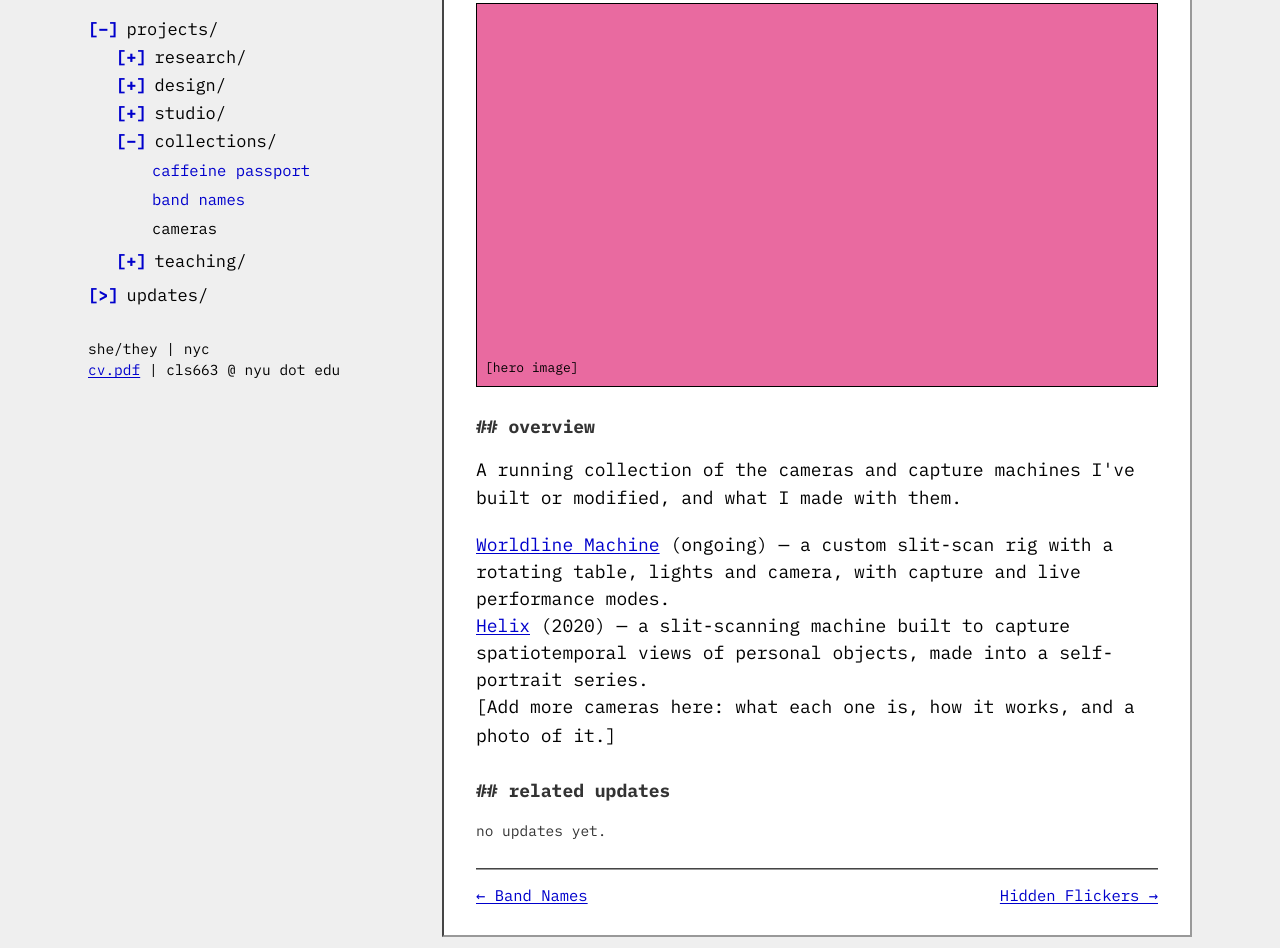
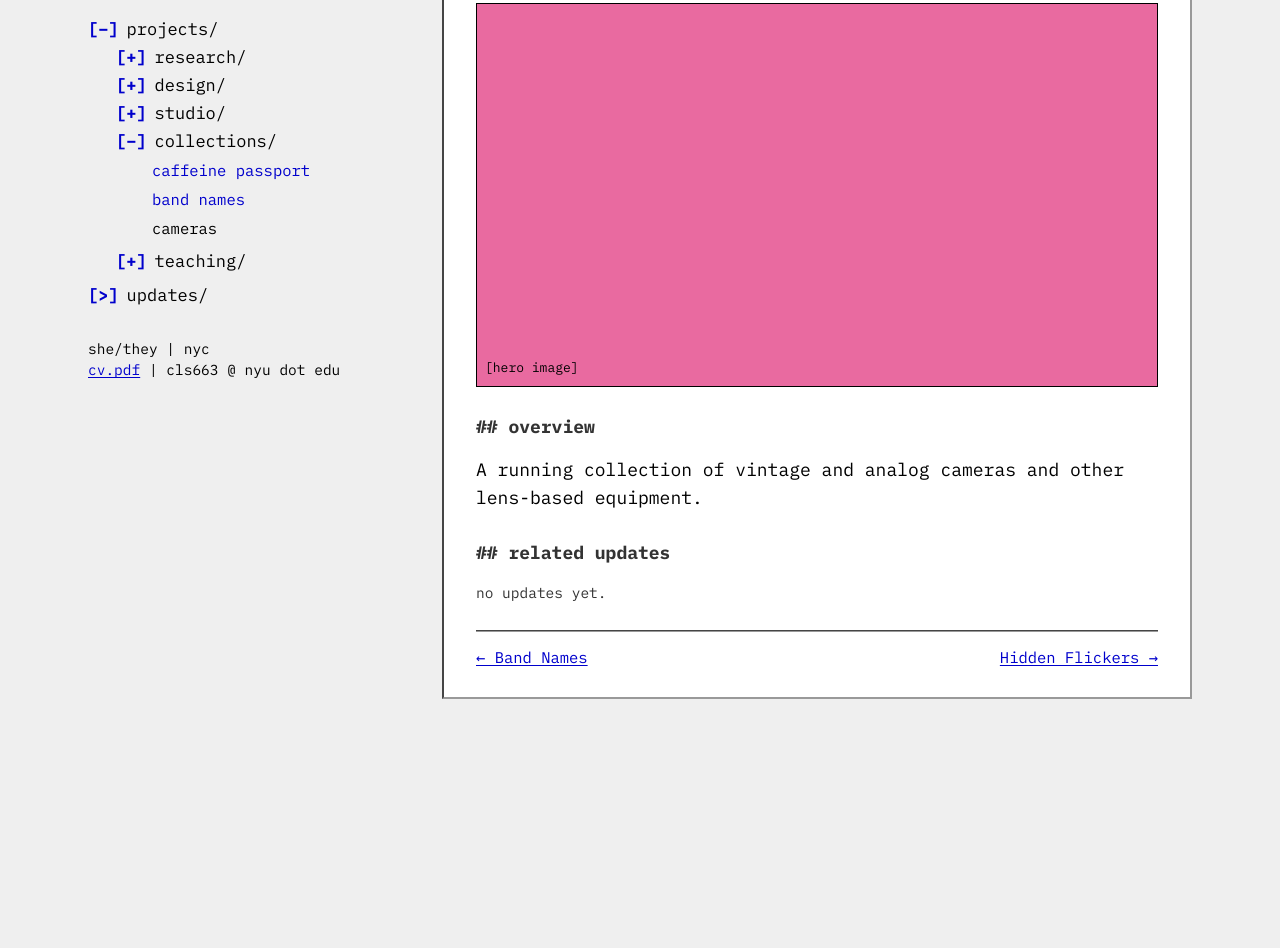
Before and after one commit to scheirer-cassie/itscass.net, an Eleventy site: page content/projects/Collections/cameras.md in a window 1280 px wide. Shown: the part 436-1384 px from the top of the page. After the commit the page ends 1199 px from the top, so only its background shows below. Built offline with nearby package versions, Linux system fonts and the light colour scheme; Eleventy itself is replaced by a stand-in of ours; files that its build step writes are made by us from their sources.

Commit message:
Update content/projects/Collections/cameras.md (via Pages CMS)

```diff
--- a/content/projects/Collections/cameras.md
+++ b/content/projects/Collections/cameras.md
@@ -1,5 +1,6 @@
 ---
 title: Cameras
+listed: true
 categories:
   - collections
 start: 2018
@@ -8,13 +9,8 @@ summary: My collection of vintage cameras and other lens-based equipment.
 themes:
   - ritual & collecting
 medium:
-  - image
+  - object
 interactive: false
-tint: '#e96aa0'
+tint: "#e96aa0"
 ---
-A running collection of the cameras and capture machines I've built or modified, and what I made with them.
-
-- [Worldline Machine](/projects/studio/worldline-machine/) (ongoing) — a custom slit-scan rig with a rotating table, lights and camera, with capture and live performance modes.
-- [Helix](/projects/studio/helix/) (2020) — a slit-scanning machine built to capture spatiotemporal views of personal objects, made into a self-portrait series.
-
-[Add more cameras here: what each one is, how it works, and a photo of it.]
+A running collection of vintage and analog cameras and other lens-based equipment.
```
